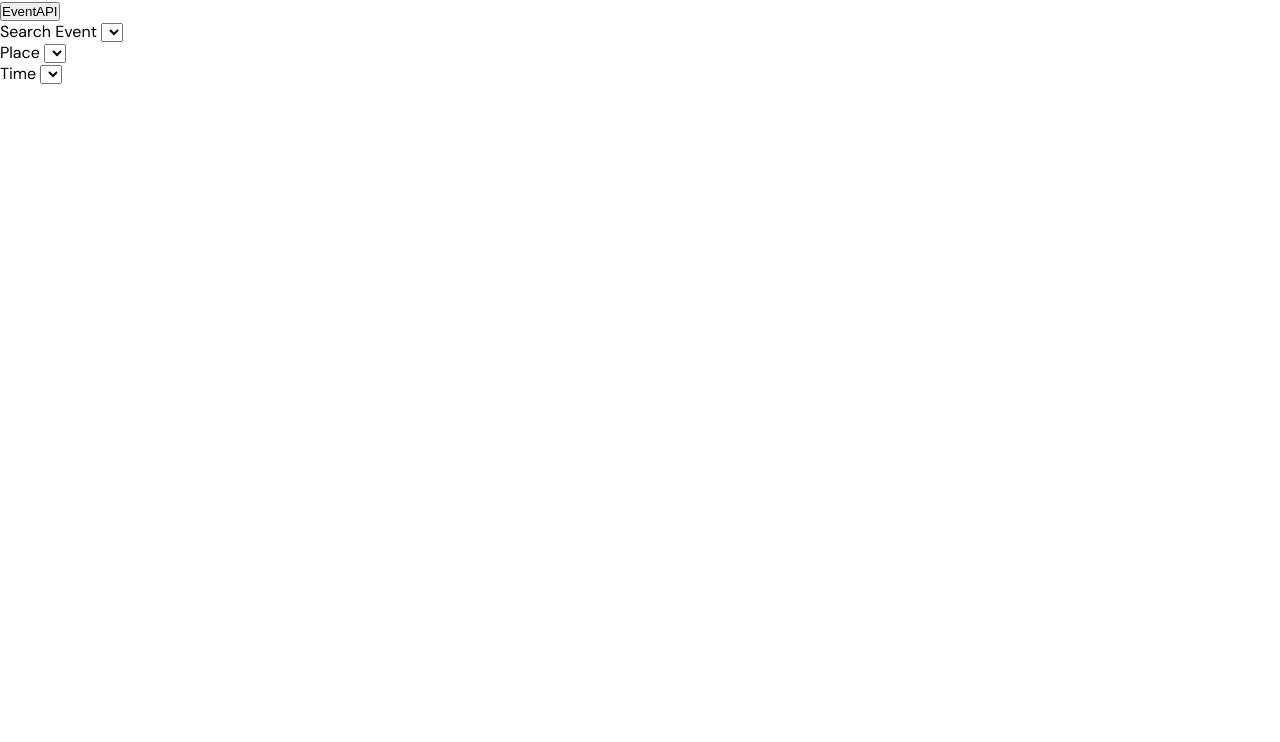
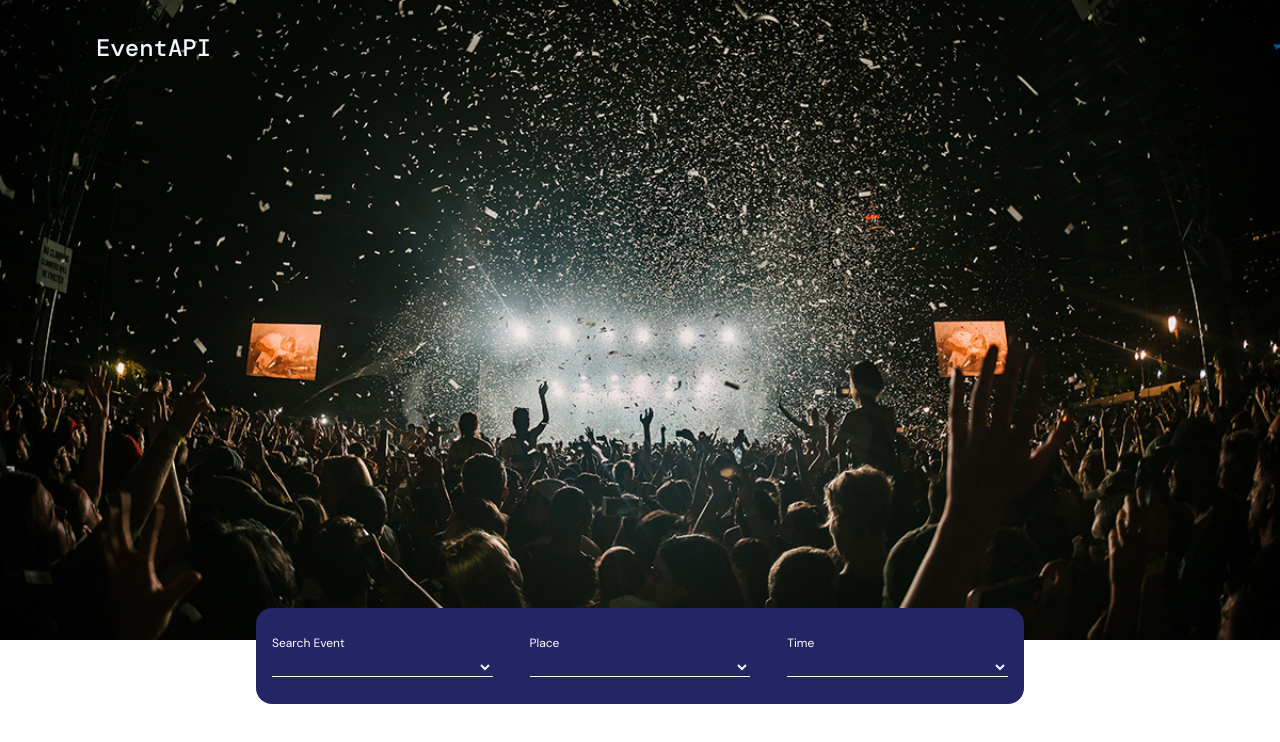
Before and after one commit to EirikOrkelbog/EventAPI, a plain HTML site: page index.html in a window 1280 px wide. Drawn offline with nearby package versions, Linux system fonts and the light colour scheme.

Commit message:
styled the header section

```diff
--- a/_app/css/base.css
+++ b/_app/css/base.css
@@ -1,4 +1,5 @@
 body {
 	font-family: 'DM Sans', sans-serif;
 	font-size: 16px;
+	color: #ffffff;
 }
--- a/_app/css/main.css
+++ b/_app/css/main.css
@@ -2,3 +2,5 @@
 @import '/_app/css/variables.css';
 @import '/_app/css/fonts.css';
 @import '/_app/css/base.css';
+
+@import '/_app/css/modules/header.css';
--- /dev/null
+++ b/_app/css/modules/header.css
@@ -0,0 +1,50 @@
+select {
+	background-color: var(--primary-color);
+	border: none;
+	color: var(--secondary-color);
+}
+
+.header_image {
+	position: relative;
+	height: 80vh;
+	background-image: url(/_app/assets/images/header.jpg);
+	background-position: center;
+	background-size: cover;
+	background-repeat: no-repeat;
+	padding: 2rem 0 0 6rem;
+}
+
+.header_logo {
+	font-size: var(--large);
+	font-family: var(--logo-font);
+	background-color: transparent;
+	color: var(--secondary-color);
+	border: none;
+}
+
+.header_search-box {
+	display: flex;
+	align-items: center;
+	justify-content: space-between;
+	position: absolute;
+	top: 95%;
+	left: 50%;
+	transform: translateX(-50%);
+	width: 60%;
+	height: 6rem;
+	padding: var(--padding);
+	border-radius: var(--border-radius);
+	background-color: var(--primary-color);
+}
+
+.search-box {
+	display: flex;
+	flex-direction: column;
+	width: 30%;
+	border-bottom: 1px solid white;
+}
+
+.search-box_name {
+	font-size: var(--small);
+	margin-bottom: .5rem;
+}
--- a/_app/css/variables.css
+++ b/_app/css/variables.css
@@ -8,9 +8,9 @@
 	--border-radius: 1rem;
 	--border-size: 2px;
 
-	--font-size-large: 1.5rem;
-	--font-size-regular: 1rem;
-	--font-size-small: 0.75rem;
+	--large: 1.5rem;
+	--regular: 1rem;
+	--small: 0.75rem;
 
 	--logo-font: 'DM Mono', monospace;
 
```
